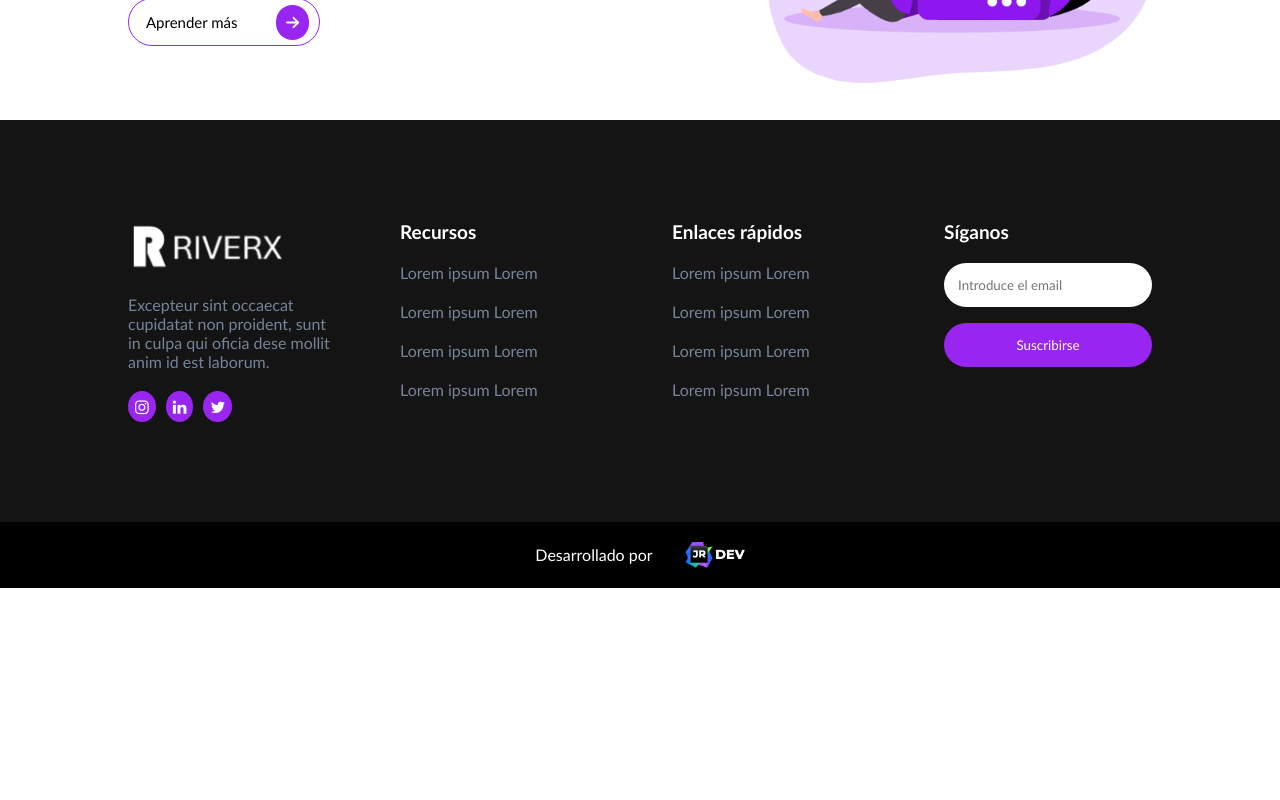
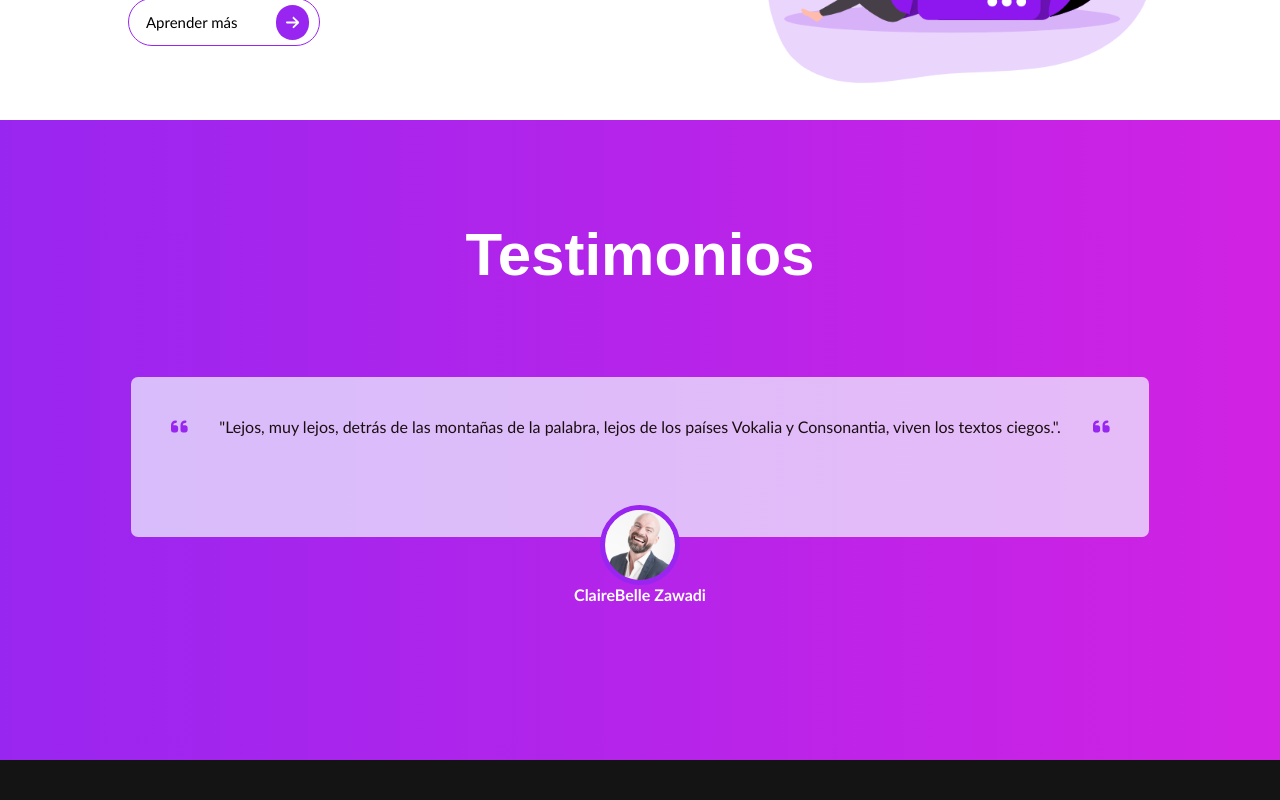
Before and after one commit to RIVERA-PRO/riverx-web, a React (Create React App) app: page / in a window 1280 px wide. Shown: the part 2560-3360 px from the top of the page. Before the commit the page ends 3148 px from the top, so only its background shows below. Built offline with nearby package versions, Linux system fonts and the light colour scheme.

Commit message:
testimonios

```diff
--- a/src/Components/Hero/Hero.css
+++ b/src/Components/Hero/Hero.css
@@ -86,4 +86,5 @@
         width: 100%;
         object-fit: cover;
     }
+
 }
--- /dev/null
+++ b/src/Components/Testimonios/Testimonios.css
@@ -0,0 +1,126 @@
+
+.TestimoniosConatin{
+  background: linear-gradient(to right, var(--color1), var(--color3));
+    background-repeat: no-repeat;
+    background-size: cover;
+    background-attachment: fixed;
+     height: 80vh;
+     display: flex;
+     justify-content: center;
+     align-items: center;
+     align-self: center;
+     place-content: center;
+     flex-direction: column;
+     padding: 100px 10%;
+ }
+ .TestimoniosConatin h1{
+  font-size: 60px;
+  font-weight: bold;
+  font-family: "Poppins", sans-serif;
+  color: var(--blanco);
+  transition: 0.3s ease all;
+  margin-bottom: 2rem;
+ }
+
+ .bgTextimonial{
+  background-color: rgba(240, 248, 255, 0.716);
+  border-radius: 7px;
+  display: flex;
+  gap: 2rem;
+  padding: 40px;
+  height: 20vh;
+  color: #130707f5;
+}
+
+.scrolled3{
+
+  display: flex;
+  flex-direction: column;
+  justify-content: center;
+  align-items: center;
+  align-self: center;
+  align-content: center;
+
+
+ text-align: center;
+ color: var(--blanco);
+}
+
+.iconTestimonios{
+  color: var(--color1);
+  font-size: 19px;
+}
+ #swiper_container2 {
+     height: 60vh;
+     width: 100%;
+     transition: all 0.25s;
+     display: flex;
+     justify-content: center;
+     align-items: center;
+     align-self: center;
+     place-content: center;
+     flex-direction: column;
+
+   }
+   #swiper_container2 img{
+      width: 5rem;
+      height: 5rem;
+      object-fit: cover;
+      border-radius:100%;
+      transition: all 0.25s;
+      margin-top: -2rem;
+      border: 5px solid var(--color1);
+ }
+ #SwiperSlide2{
+     width: 100% !important;
+     display: flex!important;
+     align-items: center!important;
+     justify-content: center!important;
+     align-content: center!important;
+     transition: all 0.25s;
+   }
+   #swiper_container2 a{
+    text-decoration: none;
+    color: var(--blanco);
+   }
+
+   @media (max-width: 900px) {
+
+  #swiper_container2 {
+
+     width: 100%;
+
+   }
+   #SwiperSlide2{
+    width: 24rem !important;
+   }
+
+   #swiper_container2 img{
+     width: 4rem;
+     height: 4rem;
+ }
+
+
+ .card-scroll2 {
+
+    padding: 0px 10%;
+
+ }
+
+ .bgTextimonial{
+
+  gap: 1rem;
+  height: 100%;
+
+}
+
+.TestimoniosConatin{
+
+     padding: 100px 5%;
+ }
+ .TestimoniosConatin h1{
+  font-size: 40px;
+
+ }
+
+   }
--- /dev/null
+++ b/src/Components/Testimonios/Testimonios.jsx
@@ -0,0 +1,107 @@
+import React, { useRef, useEffect, useState } from 'react';
+import SwiperCore, { Navigation, Pagination, Autoplay } from 'swiper';
+import { Swiper, SwiperSlide } from 'swiper/react';
+import { FontAwesomeIcon } from '@fortawesome/react-fontawesome';
+import { faChevronLeft, faChevronRight, faQuoteLeft, faQuoteRight } from '@fortawesome/free-solid-svg-icons'; // Agregamos los iconos de comillas
+import 'swiper/swiper-bundle.css';
+import img1 from '../../img/testimonials/client-1.jpg';
+import img2 from '../../img/testimonials/client-2.jpg';
+import img3 from '../../img/testimonials/client-3.jpg';
+import './Testimonios.css'
+export default function Testimonios() {
+
+
+    const swiperRef = useRef(null);
+
+    useEffect(() => {
+        if (swiperRef.current && swiperRef.current.swiper) {
+            swiperRef.current.swiper.autoplay.start();
+        }
+    }, []);
+
+    const handleNext = () => {
+        if (swiperRef.current && swiperRef.current.swiper) {
+            swiperRef.current.swiper.slideNext();
+        }
+    };
+
+    const handlePrev = () => {
+        if (swiperRef.current && swiperRef.current.swiper) {
+            swiperRef.current.swiper.slidePrev();
+        }
+    };
+
+    return (
+        <div className='TestimoniosConatin'>
+            <h1>Testimonios</h1>
+
+            <Swiper
+                effect='coverflow'
+                grabCursor={true}
+                loop={true}
+                slidesPerView={'auto'}
+                coverflowEffect={{
+                    rotate: 0,
+                    stretch: 0,
+                    depth: 100,
+                    modifier: 2.5,
+                }}
+                pagination={{ clickable: true }}
+                navigation={{
+                    nextEl: '.swiper-button-next',
+                    prevEl: '.swiper-button-prev',
+                }}
+                autoplay={{ delay: 3000, disableOnInteraction: false }}
+                onSwiper={(swiper) => (swiperRef.current = swiper)}
+                id='swiper_container2'
+            >
+                <SwiperSlide id='SwiperSlide2'>
+                    <div className={"card-scroll2 scrolled3"}>
+                        <div className='bgTextimonial'>
+                            <FontAwesomeIcon icon={faQuoteLeft} className='iconTestimonios' />
+                            <p>
+                                "Lejos, muy lejos, detrás de las montañas de la palabra, lejos de los países Vokalia y Consonantia, viven los textos ciegos.".
+                            </p>
+                            <FontAwesomeIcon icon={faQuoteLeft} className='iconTestimonios' />
+                        </div>
+                        <img src={img1} alt='img' />
+                        <h4>ClaireBelle Zawadi</h4>
+                    </div>
+                </SwiperSlide>
+
+                <SwiperSlide id='SwiperSlide2'>
+                    <div className={"card-scroll2 scrolled3"}>
+
+                        <div className='bgTextimonial'>
+                            <FontAwesomeIcon icon={faQuoteLeft} className='iconTestimonios' />
+                            <p>
+                                "Lejos, muy lejos, detrás de las montañas de la palabra, lejos de los países Vokalia y Consonantia, viven los textos ciegos.".
+                            </p>
+                            <FontAwesomeIcon icon={faQuoteLeft} className='iconTestimonios' />
+                        </div>
+                        <img src={img2} alt='img' />
+
+                        <h4>ClaireBelle Zawadi</h4>
+                    </div>
+                </SwiperSlide>
+
+                <SwiperSlide id='SwiperSlide2'>
+                    <div className={"card-scroll2 scrolled3"}>
+
+                        <div className='bgTextimonial'>
+                            <FontAwesomeIcon icon={faQuoteLeft} className='iconTestimonios' />
+                            <p>
+                                "Lejos, muy lejos, detrás de las montañas de la palabra, lejos de los países Vokalia y Consonantia, viven los textos ciegos.".
+                            </p>
+                            <FontAwesomeIcon icon={faQuoteLeft} className='iconTestimonios' />
+                        </div>
+                        <img src={img3} alt='img' />
+                        <h4>ClaireBelle Zawadi</h4>
+                    </div>
+                </SwiperSlide>
+
+
+            </Swiper>
+        </div>
+    )
+}
--- a/src/Layouts/IndexLayout.jsx
+++ b/src/Layouts/IndexLayout.jsx
@@ -9,6 +9,7 @@ import Servicios from '../Components/Servicios/Servicios'
 import Marketing from '../Components/Marketing/Marketing'
 import DesarrolloWeb from '../Components/DesarrolloWeb/DesarrolloWeb'
 import Alojamiento from '../Components/Alojamiento/Alojamiento'
+import Testimonios from '../Components/Testimonios/Testimonios'
 export default function IndexLayout() {
     return (
         <div>
@@ -19,6 +20,7 @@ export default function IndexLayout() {
             <Marketing />
             <DesarrolloWeb />
             <Alojamiento />
+            <Testimonios />
             <Footer />
             <Developer />
             <ButonScroll />
```
